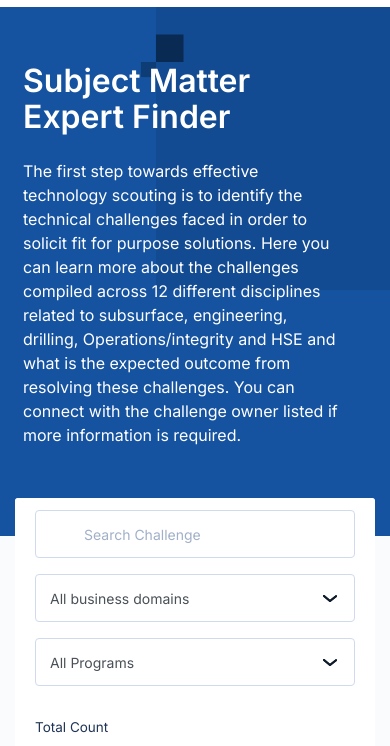
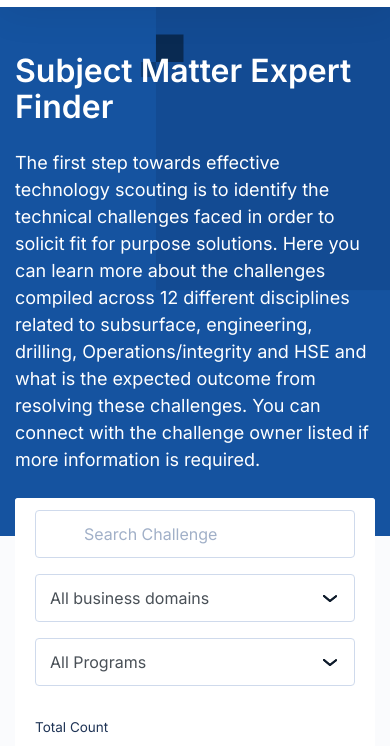
Before and after one commit to haqqul10/adnoc.github.io, a plain HTML site: page index.html in a window 390 px wide. Shown: the part 67-813 px from the top of the page. Drawn offline with nearby package versions, Linux system fonts and the light colour scheme.

Commit message:
revisi padding hero and ukuran font responsive

```diff
--- a/assets/css/style.css
+++ b/assets/css/style.css
@@ -120,7 +120,11 @@
   .select-padding-exc {
     padding: 0px 14px !important;
     margin-right: 10px;
-    font-size: 14px;
+    font-size: 16px;
+  }
+
+  .set-exc-hero-img {
+    padding-top: 70px;
   }
 
   .has-search .form-control {
@@ -130,7 +134,7 @@
     margin-bottom: 16px;
   }
   .has-search .form-control::placeholder {
-    font-size: 14px;
+    font-size: 16px;
   }
 
   .select-custom-arrow {
@@ -166,7 +170,7 @@
   }
 
   .hero .hero_content p {
-    font-size: 16px !important;
+    font-size: 18px !important;
     font-weight: 400 !important;
     color: white;
     padding-top: 16px;
@@ -302,6 +306,10 @@
     left: 0;
   }
 
+  .set-exc-hero-img {
+    padding-top: 100px !important;
+  }
+
   .hero .hero_content h5 {
     font-size: 56px;
     font-weight: 600;
@@ -338,7 +346,6 @@
 }
 
 @media only screen and (min-width: 1080px) {
-
   .navbar .navbar-nav .nav-item a.nav-link {
     position: relative;
     margin: 0 21px;
@@ -347,7 +354,7 @@
     font-size: 16px;
   }
 }
-@media only screen and (max-width: 1080px) and (min-width: 1040px ) {
+@media only screen and (max-width: 1080px) and (min-width: 1040px) {
   .navbar .navbar-nav .nav-item a.nav-link {
     margin: 0 9px;
   }
@@ -470,6 +477,7 @@ body {
 .navbar {
   background-color: #ffff;
   height: 74px;
+  box-shadow: 0px 4px 40px rgba(0, 0, 0, 0.08);
 }
 
 .navbar .container {
@@ -1400,7 +1408,7 @@ table.dataTable > thead .sorting_desc_disabled:after {
   }
 
   .mt-sett {
-    margin-top: 2rem !important;
+    /* margin-top: 2rem !important; */
   }
 
   .xs-change-align-text {
@@ -1448,7 +1456,7 @@ table.dataTable > thead .sorting_desc_disabled:after {
 }
 
 .set-exc-hero-img {
-  padding: 100px !important;
+  /* padding: 100px !important; */
   padding-left: 0 !important;
   position: relative;
 }
@@ -1475,9 +1483,9 @@ table.dataTable > thead .sorting_desc_disabled:after {
 
 @media (max-width: 767px) {
   .set-exc-hero-img {
-    padding-top: 3rem !important;
-    padding-left: 0.5rem !important;
-    padding-right: 35px !important;
+    /* padding-top: 3rem !important; */
+    /* padding-left: 16px !important;
+    padding-right: 16px !important; */
   }
 }
 /* ++ */
--- a/assets/css/style_page_2.css
+++ b/assets/css/style_page_2.css
@@ -114,6 +114,10 @@
     justify-content: flex-start;
   }
 
+  .set-exc-hero-img {
+    padding-top: 130px !important;
+  }
+
   /* hero contant */
 
   .hero {
@@ -132,7 +136,7 @@
   }
 
   .hero .hero_content p {
-    font-size: 16px !important;
+    font-size: 18px !important;
     font-weight: 400 !important;
     color: white;
     padding-top: 16px;
@@ -272,6 +276,9 @@
     -ms-flex: 0 0 58.333333%;
     flex: 0 0 58.333333%;
     max-width: 56.333333%;
+  }
+  .set-exc-hero-img {
+    padding: 100px !important;
   }
 }
 
@@ -435,6 +442,7 @@ body {
 .navbar {
   background-color: #ffff;
   height: 74px;
+  box-shadow: 0px 4px 40px rgba(0, 0, 0, 0.08);
 }
 
 .navbar .container {
@@ -1396,7 +1404,7 @@ table.dataTable > thead .sorting_desc_disabled:after {
   }
 
   .mt-sett {
-    margin-top: 2rem !important;
+    /* margin-top: 2rem !important; */
   }
 
   .xs-change-align-text {
@@ -1454,7 +1462,7 @@ table.dataTable > thead .sorting_desc_disabled:after {
   margin-right: -5px;
 }
 .set-exc-hero-img {
-  padding: 100px !important;
+  /* padding: 100px !important; */
   padding-left: 0 !important;
   position: relative;
 }
@@ -1480,9 +1488,9 @@ table.dataTable > thead .sorting_desc_disabled:after {
 
 @media (max-width: 767px) {
   .set-exc-hero-img {
-    padding-top: 3rem !important;
-    padding-left: 0.5rem !important;
-    padding-right: 35px !important;
+    /* padding-top: 3rem !important; */
+    /* padding-left: 16px !important;
+    padding-right: 16px !important; */
   }
 }
 /* ++ */
--- a/index.html
+++ b/index.html
@@ -116,7 +116,7 @@
             <div class="row d-flex align-content-sm-stretch" style="position: relative;">
                 <div class="col-12 col-lg-7 ">
                     <img src="./assets/img/Left.png" alt="" class="img__left">
-                    <div class="hero_content pt-5 pb-5 pr-5  mt-sett set-exc-hero-img">
+                    <div class="hero_content mt-sett set-exc-hero-img">
                         <h5>Subject Matter Expert Finder</h5>
                         <p>The first step towards effective technology scouting is to identify the technical challenges
                             faced in order to solicit fit for purpose solutions. Here you can learn more about the
```
Also changed, not shown: paragraph.html (+1 -21 lines).
